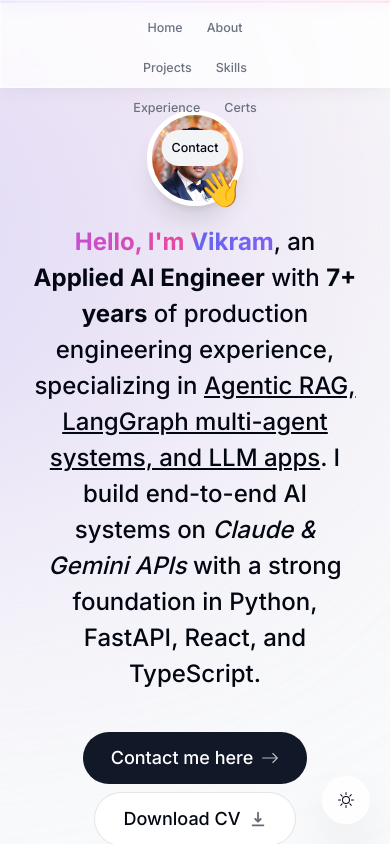
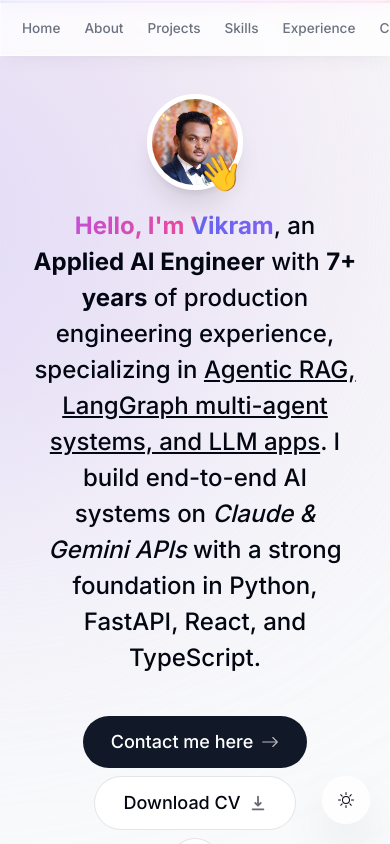
Before and after one commit to vikraammravi/portfolio, a Next.js app: page / in a window 390 px wide. Shown: the top 844 px of the page. Built offline with nearby package versions, Linux system fonts and the light colour scheme; no server answers.

Commit message:
Simplify mobile header (scrollable row) and Contact copy

```diff
--- a/app/globals.css
+++ b/app/globals.css
@@ -13,3 +13,11 @@ html.dark {
 .borderBlack {
   @apply border border-black/10;
 }
+
+.no-scrollbar::-webkit-scrollbar {
+  display: none;
+}
+.no-scrollbar {
+  -ms-overflow-style: none;
+  scrollbar-width: none;
+}
--- a/app/layout.tsx
+++ b/app/layout.tsx
@@ -40,7 +40,7 @@ export default function RootLayout({
   return (
     <html lang="en" className="!scroll-smooth">
       <body
-        className={`${inter.className} bg-gray-50 text-gray-950 relative pt-28 sm:pt-36 dark:bg-gray-900 dark:text-gray-50 dark:text-opacity-90`}
+        className={`${inter.className} bg-gray-50 text-gray-950 relative pt-24 sm:pt-36 dark:bg-gray-900 dark:text-gray-50 dark:text-opacity-90`}
       >
         <div className="bg-[#fbe2e3] absolute top-[-6rem] -z-10 right-[11rem] h-[31.25rem] w-[31.25rem] rounded-full blur-[10rem] sm:w-[68.75rem] dark:bg-[#946263]"></div>
         <div className="bg-[#dbd7fb] absolute top-[-1rem] -z-10 left-[-35rem] h-[31.25rem] w-[50rem] rounded-full blur-[10rem] sm:w-[68.75rem] md:left-[-33rem] lg:left-[-28rem] xl:left-[-15rem] 2xl:left-[-5rem] dark:bg-[#676394]"></div>
--- a/components/contact.tsx
+++ b/components/contact.tsx
@@ -32,11 +32,11 @@ export default function Contact() {
       <SectionHeading>Contact me</SectionHeading>
 
       <p className="text-gray-700 -mt-6 dark:text-white/80">
-        I'm always interested in hearing about new projects and opportunities. Whether you have a question or just want to say hello, feel free to reach out! You can contact me directly at{" "}
+        Reach me at{" "}
         <a className="underline font-semibold" href="mailto:vikraamravi@gmail.com">
           vikraamravi@gmail.com
         </a>{" "}
-        or call me at <span className="font-semibold">+1-737-255-6346</span>. Alternatively, use the form below and I'll get back to you as soon as possible.
+        or send a message below.
       </p>
 
       <form
--- a/components/header.tsx
+++ b/components/header.tsx
@@ -14,16 +14,16 @@ export default function Header() {
   return (
     <header className="z-[999] relative">
       <motion.div
-        className="fixed top-0 left-1/2 h-[5.5rem] w-full rounded-none border border-white border-opacity-40 bg-white bg-opacity-80 shadow-lg shadow-black/[0.03] backdrop-blur-[0.5rem] sm:top-6 sm:h-[3.25rem] sm:w-[42rem] sm:rounded-full dark:bg-gray-950 dark:border-black/40 dark:bg-opacity-75"
+        className="fixed top-0 left-1/2 h-[3.5rem] w-full rounded-none border border-white border-opacity-40 bg-white bg-opacity-80 shadow-lg shadow-black/[0.03] backdrop-blur-[0.5rem] sm:top-6 sm:h-[3.25rem] sm:w-[42rem] sm:rounded-full dark:bg-gray-950 dark:border-black/40 dark:bg-opacity-75"
         initial={{ y: -100, x: "-50%", opacity: 0 }}
         animate={{ y: 0, x: "-50%", opacity: 1 }}
       ></motion.div>
 
-      <nav className="flex fixed top-[0.15rem] left-1/2 h-16 -translate-x-1/2 py-2 sm:top-[1.7rem] sm:h-[initial] sm:py-0">
-        <ul className="flex max-w-[calc(100vw-1rem)] flex-wrap items-center justify-center gap-x-1 gap-y-1 text-[0.78rem] font-medium text-gray-500 px-2 sm:max-w-none sm:w-[initial] sm:flex-nowrap sm:gap-3 sm:text-[0.9rem] sm:px-0">
+      <nav className="flex fixed top-0 left-0 right-0 h-[3.5rem] items-center sm:left-1/2 sm:-translate-x-1/2 sm:top-[1.7rem] sm:h-[initial] sm:py-0 sm:right-auto">
+        <ul className="flex w-full overflow-x-auto no-scrollbar items-center gap-1 px-3 text-[0.85rem] font-medium text-gray-500 sm:overflow-visible sm:w-[initial] sm:justify-center sm:gap-3 sm:text-[0.9rem] sm:px-0">
           {links.map((link) => (
             <motion.li
-              className="h-3/4 flex items-center justify-center relative"
+              className="h-3/4 flex items-center justify-center relative shrink-0"
               key={link.hash}
               initial={{ y: -100, opacity: 0 }}
               animate={{ y: 0, opacity: 1 }}
```
